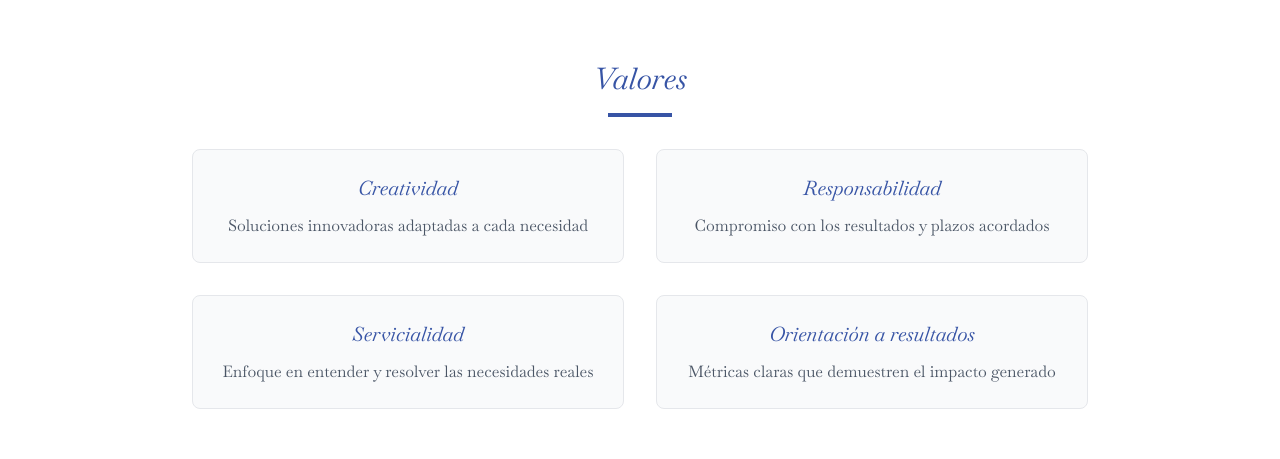
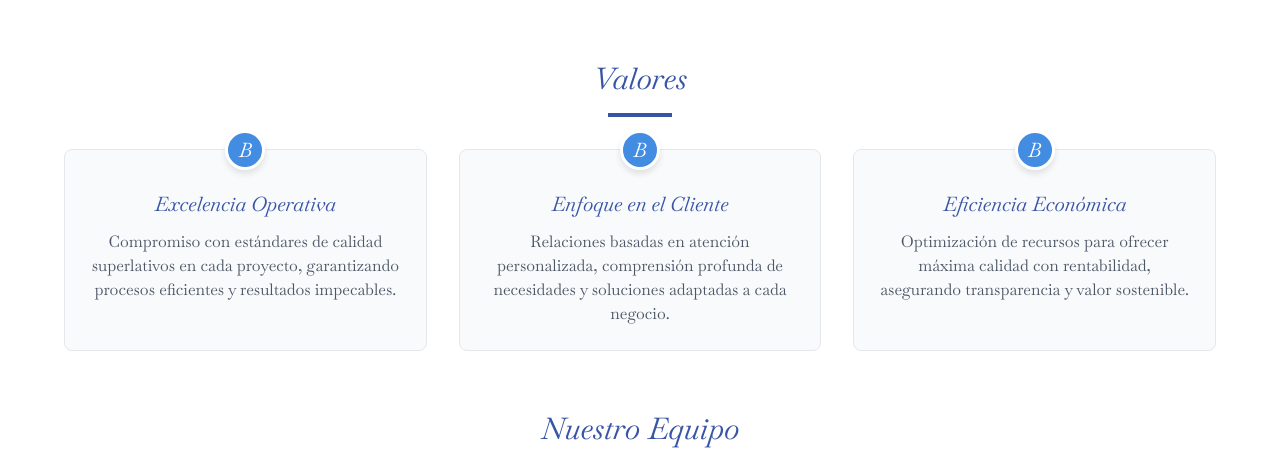
Before and after one commit to Sovalle93/studio-apolo, a Next.js app: page /about in a window 1280 px wide. Shown: the part 1160-1619 px from the top of the page. Built offline with nearby package versions, Linux system fonts and the light colour scheme.

Commit message:
Update page.js

```diff
--- a/src/app/about/page.js
+++ b/src/app/about/page.js
@@ -105,14 +105,36 @@ export default function About() {
             <h2 className="text-3xl font-bold mb-4" style={{ color: brandColor }}>Valores</h2>
             <div className="h-1 w-16 mb-8 mx-auto" style={{ backgroundColor: brandColor }}></div>
 
-            <div className="grid md:grid-cols-2 gap-8 max-w-4xl mx-auto">
+            <div className="grid md:grid-cols-3 gap-8 max-w-6xl mx-auto">
               {[
-                { title: "Creatividad", text: "Soluciones innovadoras adaptadas a cada necesidad" },
-                { title: "Responsabilidad", text: "Compromiso con los resultados y plazos acordados" },
-                { title: "Servicialidad", text: "Enfoque en entender y resolver las necesidades reales" },
-                { title: "Orientación a resultados", text: "Métricas claras que demuestren el impacto generado" },
+                {
+                  title: "Excelencia Operativa",
+                  text: "Compromiso con estándares de calidad superlativos en cada proyecto, garantizando procesos eficientes y resultados impecables."
+                },
+                {
+                  title: "Enfoque en el Cliente",
+                  text: "Relaciones basadas en atención personalizada, comprensión profunda de necesidades y soluciones adaptadas a cada negocio."
+                },
+                {
+                  title: "Eficiencia Económica",
+                  text: "Optimización de recursos para ofrecer máxima calidad con rentabilidad, asegurando transparencia y valor sostenible."
+                },
               ].map((value, idx) => (
-                <div key={idx} className="bg-gray-50 p-6 rounded-lg border border-gray-200">
+                <div key={idx} className="bg-gray-50 p-6 rounded-lg border border-gray-200 relative pt-10">
+                  {/* Floating "B" badge */}
+                  <div className="absolute -top-5 left-1/2 transform -translate-x-1/2">
+                    <div
+                      className="flex items-center justify-center w-10 h-10 rounded-full shadow-md"
+                      style={{
+                        backgroundColor: '#428ce2',
+                        border: '3px solid white',
+                        boxShadow: '0 4px 6px rgba(0, 0, 0, 0.1)'
+                      }}
+                    >
+                      <span className="text-white font-bold text-xl">B</span>
+                    </div>
+                  </div>
+
                   <h3 className="text-xl font-semibold mb-3" style={{ color: brandColor }}>{value.title}</h3>
                   <p className="text-gray-600">{value.text}</p>
                 </div>
```
